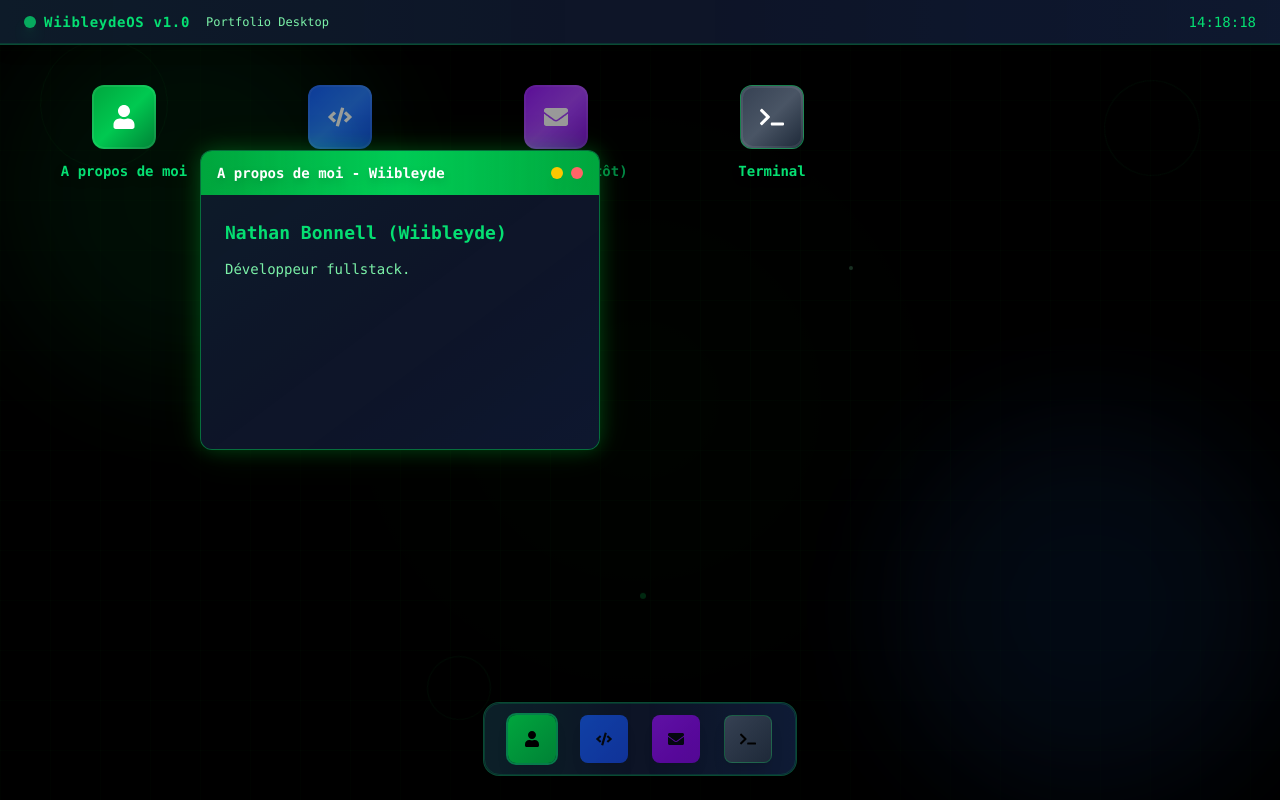
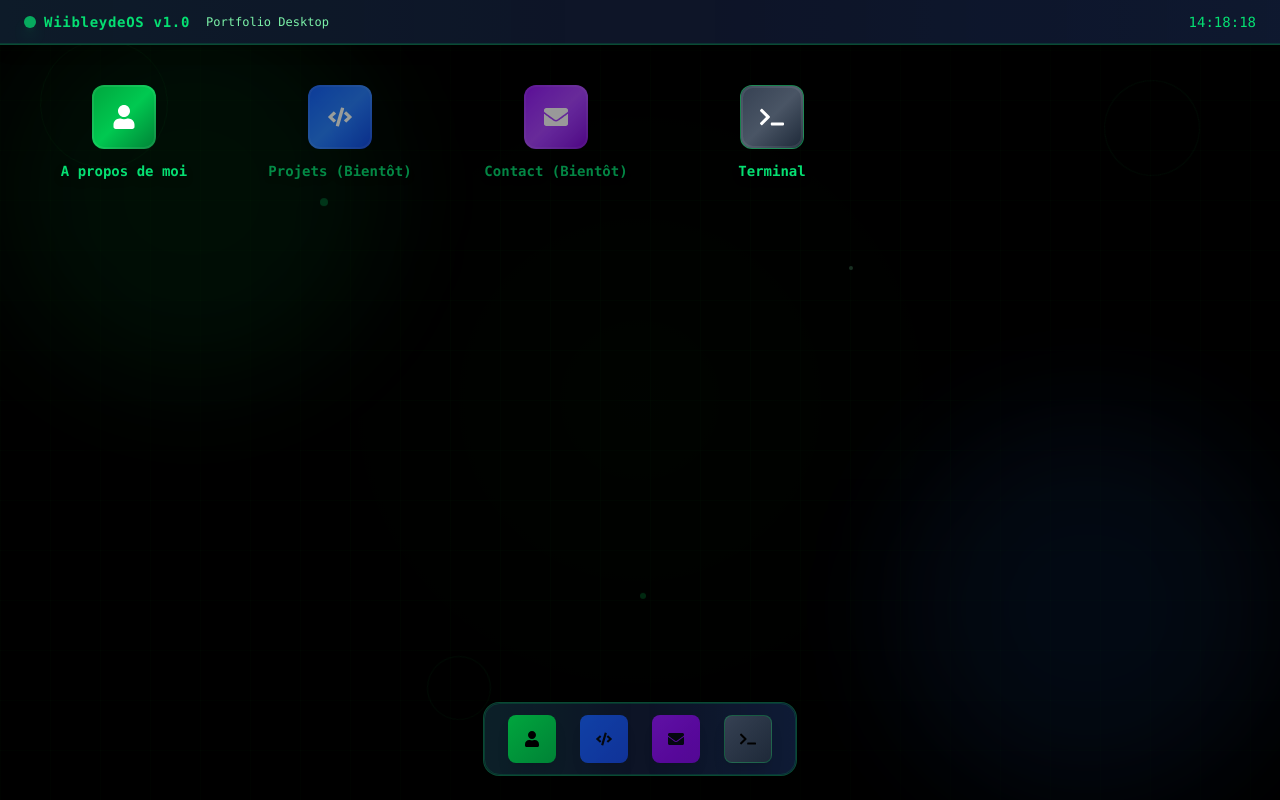
Before and after one commit to Wiibleyde/Portfolio, a Next.js app: page / in a window 1280 px wide. Built offline with nearby package versions, Linux system fonts and the light colour scheme.

Commit message:
refactor: update zIndex values for Dock and Home components for improved layering
Signed-off-by: Wiibleyde <nathan@bonnell.fr>

```diff
--- a/app/page.tsx
+++ b/app/page.tsx
@@ -25,7 +25,7 @@ interface MatrixChar {
 
 export default function Home() {
     const [windows, setWindows] = useState<Record<WindowType, WindowState>>({
-        about: { isOpen: true, isMinimized: false, zIndex: 20 },
+        about: { isOpen: false, isMinimized: false, zIndex: 10 },
         projects: { isOpen: false, isMinimized: false, zIndex: 10 },
         contact: { isOpen: false, isMinimized: false, zIndex: 10 },
         terminal: { isOpen: false, isMinimized: false, zIndex: 10 },
--- a/components/Dock.tsx
+++ b/components/Dock.tsx
@@ -4,7 +4,7 @@ interface DockProps {
 
 export function Dock({ children }: DockProps) {
     return (
-        <div className="absolute bottom-6 left-1/2 transform -translate-x-1/2 z-30">
+        <div className="absolute bottom-6 left-1/2 transform -translate-x-1/2 z-50">
             <div className="bg-slate-900/90 backdrop-blur-xl border border-green-500/30 rounded-2xl px-6 py-3 flex items-center gap-6 shadow-2xl relative overflow-hidden">
                 {/* Animated background glow */}
                 <div className="absolute inset-0 bg-linear-to-r from-green-500/10 via-transparent to-blue-500/10 animate-pulse" />
```
